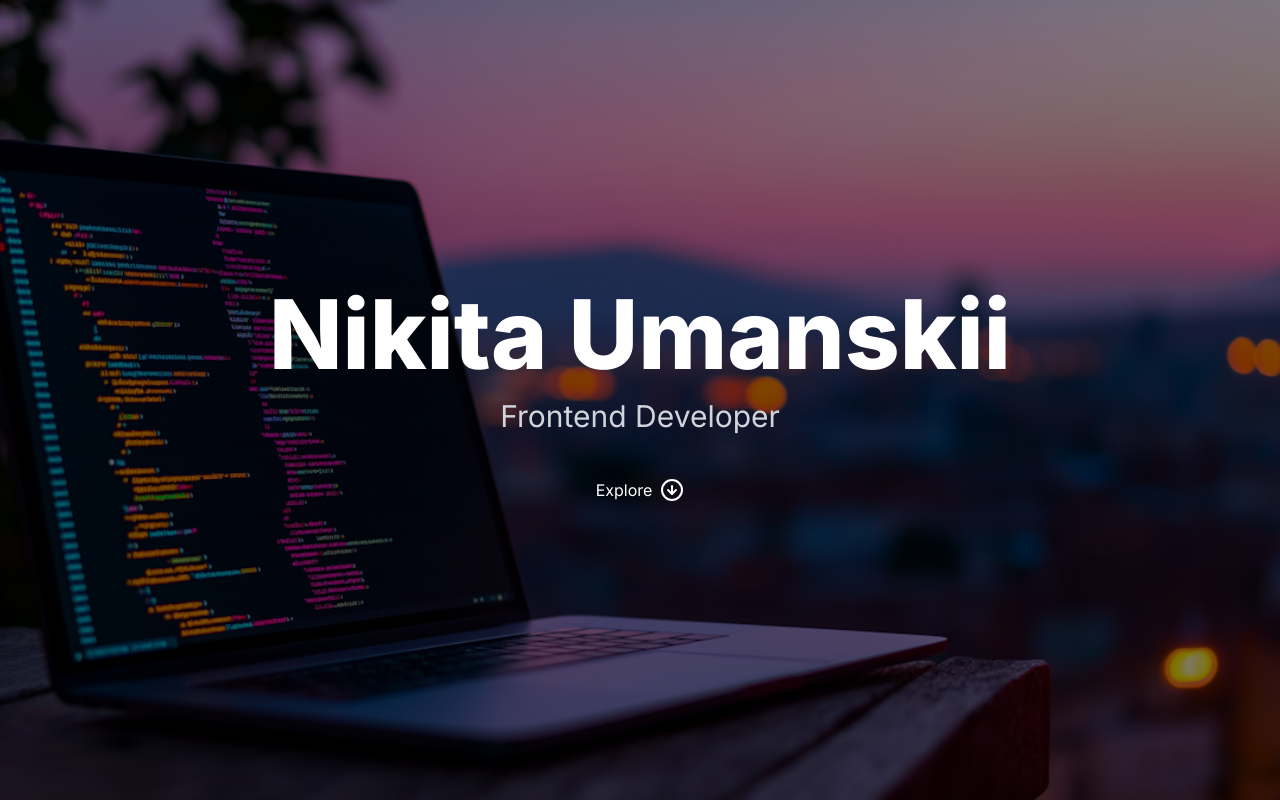
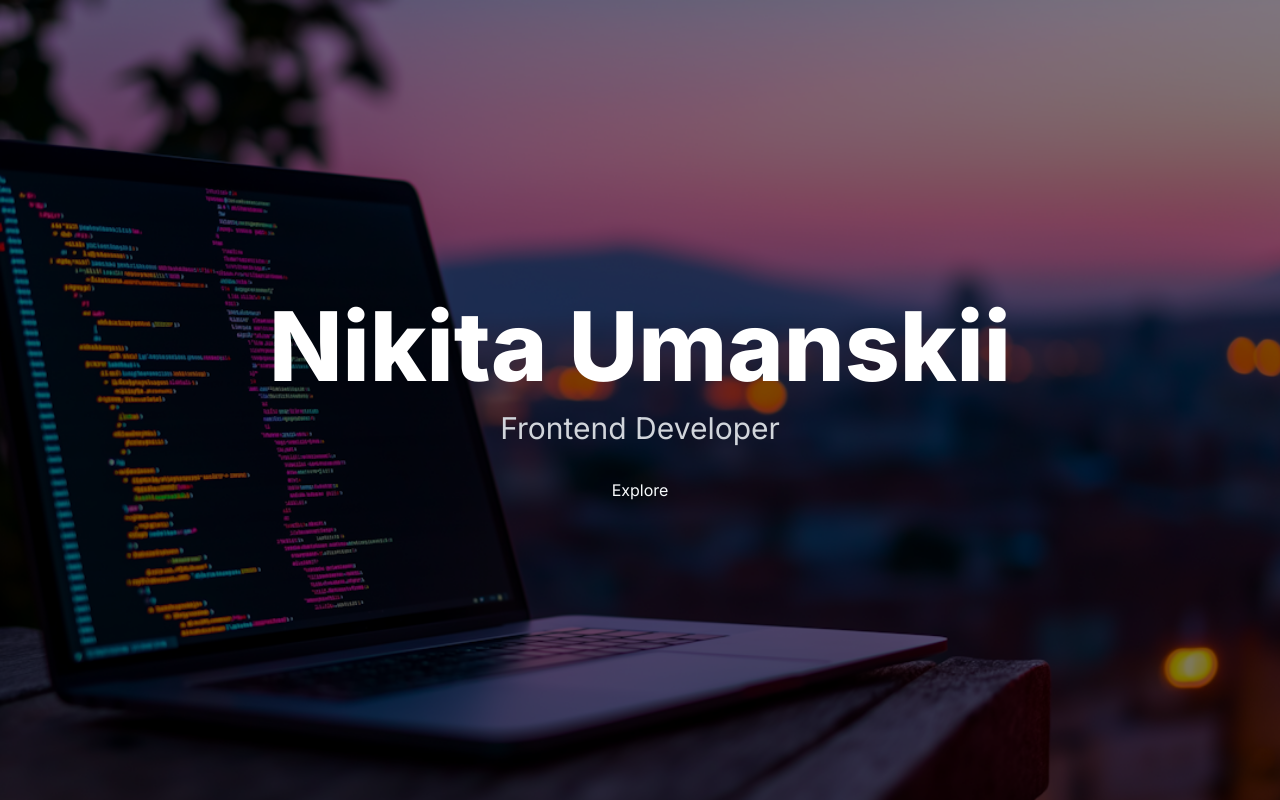
Before and after one commit to Nikum-st/my-portfolio-web, a Next.js app: page / in a window 1280 px wide. Built offline with nearby package versions, Linux system fonts and the light colour scheme.

Commit message:
fix buggs and errors

```diff
--- a/src/components/About/About.tsx
+++ b/src/components/About/About.tsx
@@ -1,101 +1,14 @@
 import { motion } from "framer-motion";
 import Image from "next/image";
-
+import skills from "./utils/skils";
 import {
-  FaReact,
-  FaJs,
-  FaCss3Alt,
-  FaHtml5,
-  FaGitAlt,
-  FaDocker,
-} from "react-icons/fa";
-import {
-  SiTypescript,
-  SiTailwindcss,
-  SiFramer,
-  SiRedux,
-  SiVite,
-  SiWebpack,
-  SiBabel,
-  SiNodedotjs,
-  SiExpress,
-  SiMongodb,
-  SiPostgresql,
-  SiFirebase,
-  SiJira,
-} from "react-icons/si";
-
-const skills = {
-  Frontend: [
-    { name: "React", icon: <FaReact className="text-blue-500" /> },
-    { name: "JavaScript", icon: <FaJs className="text-yellow-400" /> },
-    { name: "TypeScript", icon: <SiTypescript className="text-blue-600" /> },
-    { name: "CSS3", icon: <FaCss3Alt className="text-blue-400" /> },
-    { name: "HTML5", icon: <FaHtml5 className="text-orange-500" /> },
-    { name: "Tailwind CSS", icon: <SiTailwindcss className="text-cyan-400" /> },
-    { name: "Framer Motion", icon: <SiFramer className="text-pink-500" /> },
-    { name: "Redux Toolkit", icon: <SiRedux className="text-purple-500" /> },
-    { name: "Vite", icon: <SiVite className="text-purple-400" /> },
-    { name: "Webpack", icon: <SiWebpack className="text-blue-300" /> },
-    { name: "Babel", icon: <SiBabel className="text-yellow-400" /> },
-  ],
-  Backend: [
-    { name: "Node.js", icon: <SiNodedotjs className="text-green-500" /> },
-    { name: "Express", icon: <SiExpress className="text-gray-500" /> },
-    { name: "SQL", icon: <FaJs className="text-gray-400" /> }, // Можно заменить на подходящую
-    { name: "MongoDB", icon: <SiMongodb className="text-green-600" /> },
-    { name: "PostgreSQL", icon: <SiPostgresql className="text-blue-600" /> },
-    { name: "Firebase", icon: <SiFirebase className="text-yellow-500" /> },
-  ],
-  "Tools & DevOps": [
-    { name: "Git", icon: <FaGitAlt className="text-orange-500" /> },
-    { name: "Docker", icon: <FaDocker className="text-blue-500" /> },
-    { name: "Jira", icon: <SiJira className="text-blue-400" /> },
-    { name: "CI/CD", icon: <FaJs className="text-gray-500" /> }, // Можно кастомную иконку
-  ],
-};
-
-const profileImageUrl = "/img/IMG_7039_jpg.jpg";
-
-const aboutText1 = `
-Hi! I’m Nikita, a Frontend Developer from Sakhalin Island, Russia — where winter feels like a boss fight.
- Now I code from sunny Italy, fueled by espresso and a love for clean, user-friendly interfaces.
-I have over 2 years of experience building responsive web applications, landing pages, and corporate websites using React, TypeScript, Redux Toolkit, and Tailwind CSS.
-
-`;
-const aboutText2 = `
-I’ve worked at Nimax, creating landing pages and corporate sites like AAG and Letovo, and on other projects I built SPA applications.
-I also mentored junior developers at Result University and started my career at Zapal.agency, working on interactive sites like Senior Bay and Showbox.
-I love learning new tech, solving tricky bugs (sometimes at 2 a.m. with coffee ☕), and making code that not only works but also makes people smile.
-`;
+  containerVariants,
+  imageVariants,
+  textVariants,
+} from "./utils/motion-variants";
+import { aboutText1, aboutText2, profileImageUrl } from "./utils/text-image";
 
 const About = () => {
-  const containerVariants = {
-    hidden: { opacity: 0 },
-    visible: {
-      opacity: 1,
-      transition: { duration: 0.75, staggerChildren: 0.3 },
-    },
-  };
-
-  const imageVariants = {
-    hidden: { x: -50, opacity: 0 },
-    visible: {
-      x: 0,
-      opacity: 1,
-      transition: { duration: 0.75, ease: "easeOut" },
-    },
-  };
-
-  const textVariants = {
-    hidden: { y: 50, opacity: 0 },
-    visible: {
-      y: 0,
-      opacity: 1,
-      transition: { duration: 1, ease: "easeOut" },
-    },
-  };
-
   return (
     <motion.section
       id="about"
--- /dev/null
+++ b/src/components/About/utils/motion-variants.ts
@@ -0,0 +1,25 @@
+export const containerVariants = {
+  hidden: { opacity: 0 },
+  visible: {
+    opacity: 1,
+    transition: { duration: 0.75, staggerChildren: 0.3 },
+  },
+};
+
+export const imageVariants = {
+  hidden: { x: -50, opacity: 0 },
+  visible: {
+    x: 0,
+    opacity: 1,
+    transition: { duration: 0.75, ease: "easeOut" },
+  },
+};
+
+export const textVariants = {
+  hidden: { y: 50, opacity: 0 },
+  visible: {
+    y: 0,
+    opacity: 1,
+    transition: { duration: 1, ease: "easeOut" },
+  },
+};
--- /dev/null
+++ b/src/components/About/utils/skils.tsx
@@ -0,0 +1,57 @@
+import {
+  FaReact,
+  FaJs,
+  FaCss3Alt,
+  FaHtml5,
+  FaGitAlt,
+  FaDocker,
+} from "react-icons/fa";
+import {
+  SiTypescript,
+  SiTailwindcss,
+  SiFramer,
+  SiRedux,
+  SiVite,
+  SiWebpack,
+  SiBabel,
+  SiNodedotjs,
+  SiExpress,
+  SiMongodb,
+  SiPostgresql,
+  SiFirebase,
+  SiJira,
+  SiNextdotjs,
+} from "react-icons/si";
+
+const skills = {
+  Frontend: [
+    { name: "React", icon: <FaReact className="text-blue-500" /> },
+    { name: "JavaScript", icon: <FaJs className="text-yellow-400" /> },
+    { name: "TypeScript", icon: <SiTypescript className="text-blue-600" /> },
+    { name: "Next.js", icon: <SiNextdotjs className="text-gray-500" /> },
+    { name: "CSS3", icon: <FaCss3Alt className="text-blue-400" /> },
+    { name: "HTML5", icon: <FaHtml5 className="text-orange-500" /> },
+    { name: "Tailwind CSS", icon: <SiTailwindcss className="text-cyan-400" /> },
+    { name: "Framer Motion", icon: <SiFramer className="text-pink-500" /> },
+    { name: "Redux Toolkit", icon: <SiRedux className="text-purple-500" /> },
+    { name: "Vite", icon: <SiVite className="text-purple-400" /> },
+    { name: "Webpack", icon: <SiWebpack className="text-blue-300" /> },
+    { name: "Babel", icon: <SiBabel className="text-yellow-400" /> },
+  ],
+  Backend: [
+    { name: "Node.js", icon: <SiNodedotjs className="text-green-500" /> },
+    { name: "Express", icon: <SiExpress className="text-gray-500" /> },
+    { name: "SQL", icon: null },
+    { name: "MongoDB", icon: <SiMongodb className="text-green-600" /> },
+    { name: "PostgreSQL", icon: <SiPostgresql className="text-blue-600" /> },
+    { name: "Firebase", icon: <SiFirebase className="text-yellow-500" /> },
+  ],
+  "Tools & DevOps": [
+    { name: "Git", icon: <FaGitAlt className="text-orange-500" /> },
+    { name: "Docker", icon: <FaDocker className="text-blue-500" /> },
+    { name: "Jira", icon: <SiJira className="text-blue-400" /> },
+    { name: "CI/CD", icon: null },
+  ],
+};
+
+export default skills;
--- /dev/null
+++ b/src/components/About/utils/text-image.ts
@@ -0,0 +1,13 @@
+export const profileImageUrl = "/img/IMG_7039_jpg.jpg";
+
+export const aboutText1 = `
+Hi! I’m Nikita, a Frontend Developer from Sakhalin Island, Russia — where winter feels like a boss fight.
+ Now I code from sunny Italy, fueled by espresso and a love for clean, user-friendly interfaces.
+I have over 2 years of experience building responsive web applications, landing pages, and corporate websites using React,Next.js, TypeScript, Redux Toolkit, and Tailwind CSS.
+
+`;
+export const aboutText2 = `
+I’ve worked at Nimax, creating landing pages and corporate sites like AAG and Letovo, and on other projects I built SPA applications.
+I also mentored junior developers at Result University and started my career at Zapal.agency, working on interactive sites like Senior Bay and Showbox.
+I love learning new tech, solving tricky bugs (sometimes at 2 a.m. with coffee ☕), and making code that not only works but also makes people smile.
+`;
--- a/src/components/Home/Home.tsx
+++ b/src/components/Home/Home.tsx
@@ -2,8 +2,7 @@
 
 import React from "react";
 import { motion } from "framer-motion";
-import { ArrowDownCircle } from "lucide-react";
-import { NavigationButton } from "../NavigationButton/NavigationButton";
+import { NavigationLink } from "../NavigationLink/NavigationLink";
 
 interface HomeProps {
   name: string;
@@ -57,13 +56,7 @@ const Home: React.FC<HomeProps> = ({ name, title, backgroundImageUrl }) => {
           {title}
         </motion.p>
         <motion.div variants={textVariants}>
-          <NavigationButton
-            href="/about"
-            className=" text-white hover:bg-opacity-80"
-            icon={<ArrowDownCircle size={24} />}
-          >
-            Explore
-          </NavigationButton>
+          <NavigationLink href="/about">Explore</NavigationLink>
         </motion.div>
       </div>
     </motion.section>
--- a/src/components/Loader/Loader.tsx
+++ b/src/components/Loader/Loader.tsx
@@ -14,10 +14,10 @@ export const Loader = ({
   isForm = false,
   fullScreen = false,
 }: LoaderProps) => {
-  const sizeClasses = {
-    small: "w-4 h-4",
-    medium: "w-6 h-6",
-    large: "w-8 h-8",
+  const sizeValues = {
+    small: 16,
+    medium: 24,
+    large: 32,
   };
 
   if (fullScreen) {
@@ -29,7 +29,7 @@ export const Loader = ({
             transition={{ duration: 1, repeat: Infinity, ease: "linear" }}
             className="inline-block"
           >
-            <Loader2 className={`${sizeClasses[size]} ${color}`} />
+            <Loader2 size={sizeValues[size]} className={color} />
           </motion.div>
           {isForm && (
             <p className="mt-4 text-center text-white">Sending message...</p>
@@ -45,7 +45,7 @@ export const Loader = ({
       transition={{ duration: 1, repeat: Infinity, ease: "linear" }}
       className="inline-block"
     >
-      <Loader2 className={`${sizeClasses[size]} ${color}`} />
+      <Loader2 size={sizeValues[size]} className={color} />
     </motion.div>
   );
 };
--- a/src/components/Navbar/Navbar.tsx
+++ b/src/components/Navbar/Navbar.tsx
@@ -30,7 +30,14 @@ const Navbar: React.FC<NavbarProps> = ({ theme, toggleTheme }) => {
 
   return (
     <>
-      {isNavigating && <Loader size="medium" color="text-white" />}
+      {isNavigating && (
+        <div className="fixed inset-0 bg-black bg-opacity-60 flex items-center justify-center z-50">
+          <div className="bg-background p-6 rounded-lg shadow-lg">
+            <Loader size="large" color="text-white" />
+            <p className="mt-4 text-center text-white">Loading...</p>
+          </div>
+        </div>
+      )}
       {!isHomePage && (
         <motion.header
           className={`fixed top-0 left-0 w-full shadow-md z-20 ${
--- a/src/components/NavigationButton/NavigationButton.tsx
+++ /dev/null
@@ -1,40 +0,0 @@
-"use client";
-
-import Link from "next/link";
-import { motion } from "framer-motion";
-import { Loader } from "../Loader/Loader";
-import { useNavigation } from "../../hooks/useNavigation";
-
-interface NavigationButtonProps {
-  href: string;
-  children: React.ReactNode;
-  className?: string;
-  icon?: React.ReactNode;
-}
-
-export const NavigationButton: React.FC<NavigationButtonProps> = ({
-  href,
-  children,
-  className = "",
-  icon,
-}) => {
-  const { isNavigating, startNavigation } = useNavigation();
-
-  return (
-    <>
-      {isNavigating && <Loader size="medium" color="text-white" />}
-      <Link
-        href={href}
-        onClick={startNavigation}
-        className={`inline-flex items-center px-6 py-3 rounded-full text-white hover:bg-opacity-80 transition duration-300 ${className}`}
-      >
-        {!isNavigating && (
-          <>
-            <span className="mr-2">{children}</span>
-            {icon}
-          </>
-        )}
-      </Link>
-    </>
-  );
-};
--- a/src/components/NavigationLink/NavigationLink.tsx
+++ b/src/components/NavigationLink/NavigationLink.tsx
@@ -6,21 +6,23 @@ import { useNavigation } from "../../hooks/useNavigation";
 interface NavigationLinkProps {
   href: string;
   children: React.ReactNode;
-  className?: string;
 }
 
 export const NavigationLink: React.FC<NavigationLinkProps> = ({
   href,
   children,
-  className = "",
 }) => {
   const { startNavigation } = useNavigation();
+
+  const handleClick = () => {
+    startNavigation();
+  };
 
   return (
     <Link
       href={href}
-      onClick={startNavigation}
-      className={`text-text hover:text-purple-500 transition duration-300 ${className}`}
+      onClick={handleClick}
+      className={`text-text hover:text-purple-500 transition duration-300 `}
     >
       {children}
     </Link>
--- a/src/hooks/useNavigation.ts
+++ b/src/hooks/useNavigation.ts
@@ -4,7 +4,7 @@ import { useState, useEffect } from "react";
 import { usePathname } from "next/navigation";
 
 export const useNavigation = () => {
-  const [isNavigating, setIsNavigating] = useState(false);
+  const [isNavigating, setIsNavigating] = useState(true);
   const pathname = usePathname();
 
   useEffect(() => {
```
Also changed, not shown: src/app/about/page.tsx (+6 -1 lines).
